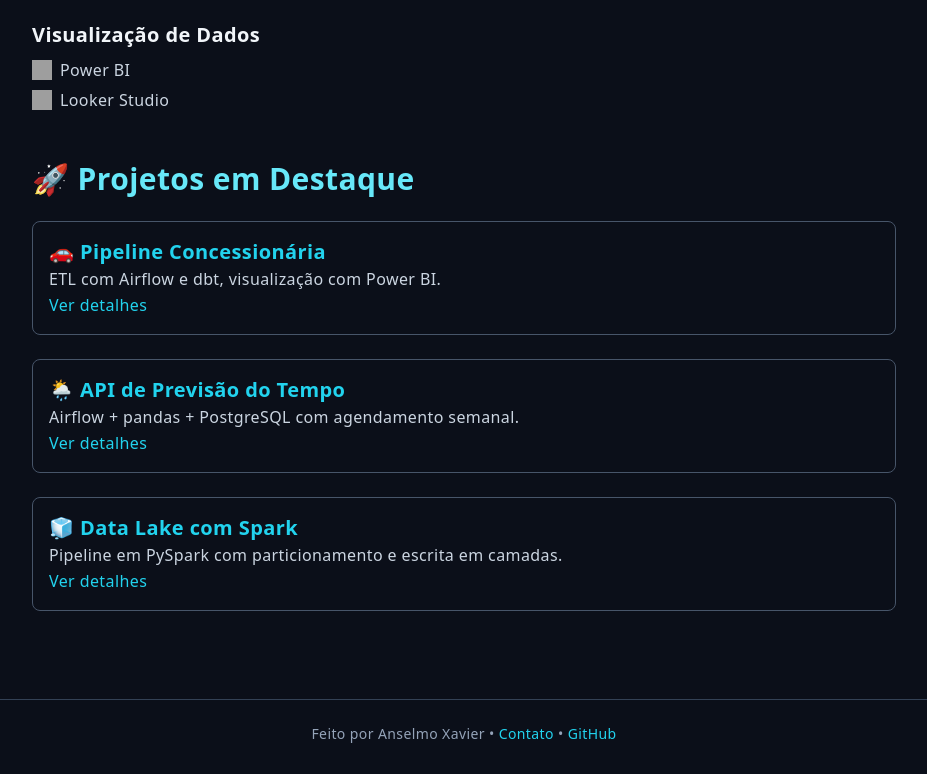
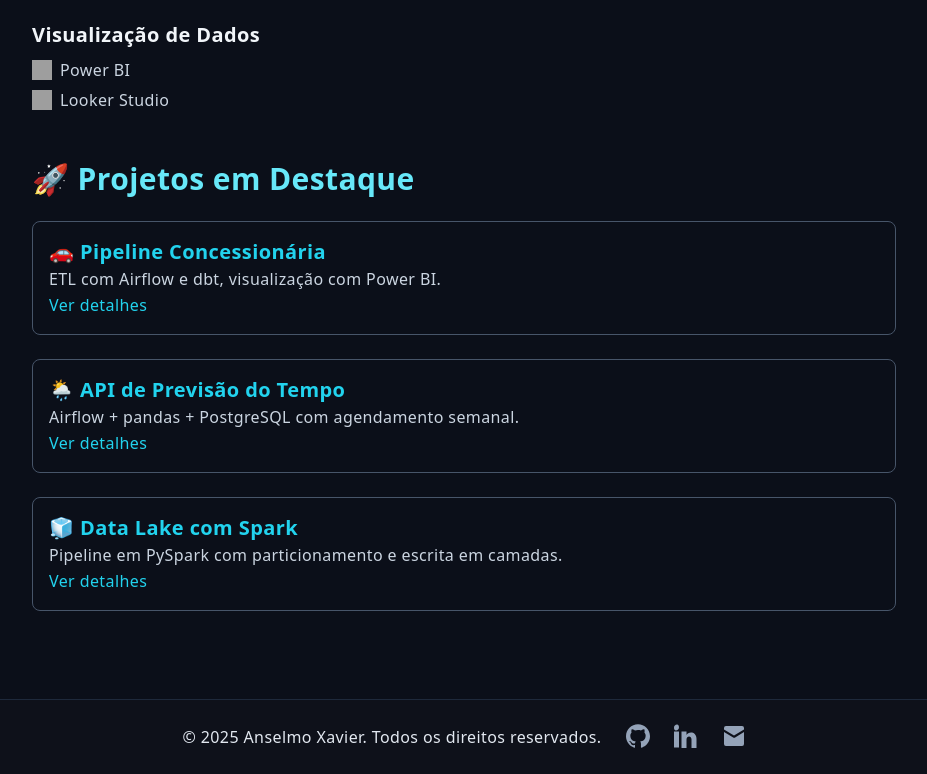
Before and after one commit to anselmoaxo/portifolio, a plain HTML site: page index.html in a window 1280 px wide. Shown: the part 1091-1865 px from the top of the page, without its empty margins (176-1103 px from the left). Drawn offline with nearby package versions, Linux system fonts and the light colour scheme; grey boxes are pictures that could not be loaded.

Commit message:
deixando fixo o footer

```diff
--- a/index.html
+++ b/index.html
@@ -14,7 +14,8 @@
   <script>document.addEventListener("DOMContentLoaded", () => AOS.init());</script>
 
 </head>
-<body class="bg-[#0b0f19] text-slate-200 font-sans leading-relaxed tracking-wide flex flex-col min-h-screen">
+<body class="bg-[#0b0f19] text-slate-200 font-sans leading-relaxed tracking-wide">
+  <div class="min-h-screen flex flex-col">
 
 
   <!-- Header -->
@@ -146,12 +147,35 @@
     </section>
   </main>
 
-  <footer class="bg-[#0b0f19] border-t border-slate-700 text-center py-6 text-slate-400 text-sm" data-aos="fade-up">
-    <p>
-      Feito por Anselmo Xavier •
-      <a href="mailto:anselmo@email.com" class="text-cyan-400 hover:underline">Contato</a> •
-      <a href="https://github.com/seuusuario" class="text-cyan-400 hover:underline" target="_blank">GitHub</a>
-    </p>
+  <footer class="bg-[#0e111a] py-6 border-t border-slate-800">
+    <div class="max-w-4xl mx-auto flex justify-center space-x-6">
+      <p class="text-center md:text-left">
+        © 2025 Anselmo Xavier. Todos os direitos reservados.
+      </p>
+      <!-- GitHub -->
+      <a href="https://github.com/anselmoaxo" target="_blank" class="text-slate-400 hover:text-white transition duration-300" title="GitHub">
+        <svg class="w-6 h-6" fill="currentColor" viewBox="0 0 24 24">
+          <path d="M12 0.3C5.37 0.3 0 5.67 0 12.3c0 5.28 3.438 9.75 8.205 11.325.6.111.82-.261.82-.577 0-.285-.01-1.04-.015-2.04-3.338.724-4.042-1.61-4.042-1.61-.546-1.385-1.333-1.753-1.333-1.753-1.09-.745.082-.729.082-.729 1.204.085 1.837 1.236 1.837 1.236 1.07 1.834 2.807 1.304 3.492.997.108-.775.418-1.305.762-1.605-2.665-.304-5.467-1.333-5.467-5.931 0-1.31.465-2.381 1.235-3.221-.124-.303-.535-1.523.117-3.176 0 0 1.008-.322 3.3 1.23a11.52 11.52 0 013.003-.403c1.02.005 2.047.138 3.003.403 2.29-1.552 3.296-1.23 3.296-1.23.654 1.653.243 2.873.12 3.176.77.84 1.233 1.911 1.233 3.221 0 4.61-2.807 5.625-5.48 5.921.43.37.814 1.103.814 2.222 0 1.604-.015 2.896-.015 3.293 0 .319.216.694.825.576C20.565 22.045 24 17.578 24 12.3c0-6.63-5.37-12-12-12z"/>
+        </svg>
+      </a>
+
+      <!-- LinkedIn -->
+      <a href="https://www.linkedin.com/in/anselmoaxo" target="_blank" class="text-slate-400 hover:text-white transition duration-300" title="LinkedIn">
+        <svg class="w-6 h-6" fill="currentColor" viewBox="0 0 24 24">
+          <path d="M4.98 3.5C4.98 5.1 3.6 6.5 2 6.5S0 5.1 0 3.5 1.4.5 3 .5s1.98 1.4 1.98 3zm.02 4H0v16h5V7.5zm7.5 0h-5V24h5V15.4c0-3.75 5-4.05 5 0V24h5v-9.2c0-7.95-8.5-7.65-10-3.75V7.5z"/>
+        </svg>
+      </a>
+
+      <!-- Email -->
+      <a href="mailto:anselmo.cstecnologia@gmail.com" class="text-slate-400 hover:text-white transition duration-300" title="Email">
+        <svg class="w-6 h-6" fill="currentColor" viewBox="0 0 24 24">
+          <path d="M2 4a2 2 0 012-2h16a2 2 0 012 2v1.5l-10 6L2 5.5V4zm0 3.9l9.64 5.78a1 1 0 001.12 0L22 7.9V20a2 2 0 01-2 2H4a2 2 0 01-2-2V7.9z"/>
+        </svg>
+      </a>
+    </div>
   </footer>
+
+
+</div>
 </body>
 </html>
```
